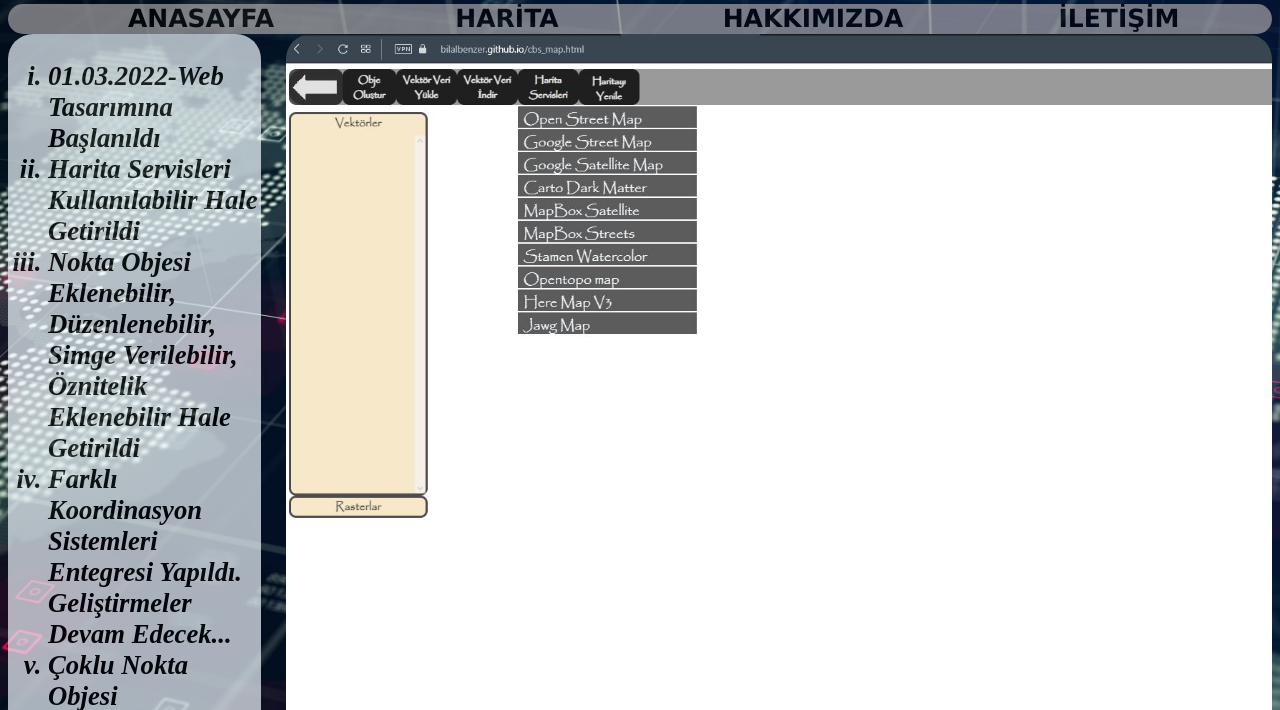
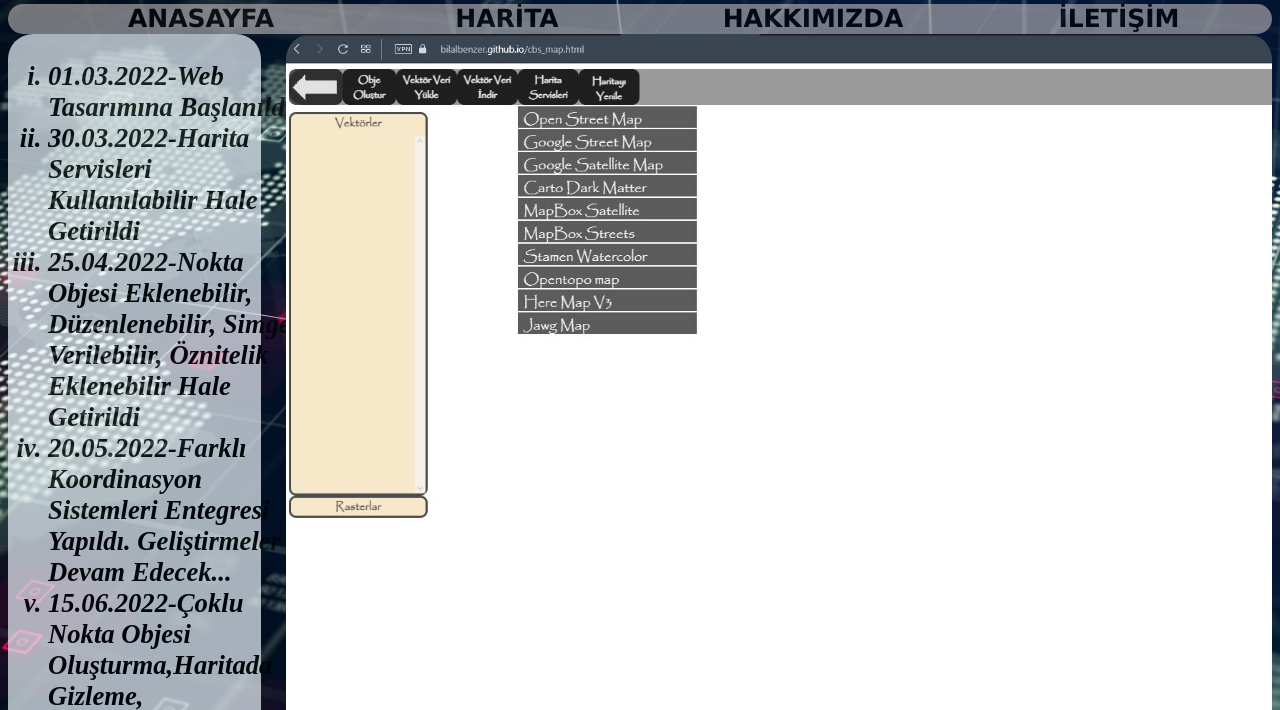
Before and after one commit to bilalbenzer/bilalbenzer.github.io, a plain HTML site: page index.html in a window 1280 px wide. Shown: the part 90-800 px from the top of the page. Drawn offline with Linux system fonts and the light colour scheme.

Commit message:
geliştirmeler

```diff
--- a/css/layout.css
+++ b/css/layout.css
@@ -122,8 +122,14 @@
 }
 #news{
     list-style-type:lower-roman;
+    width: 100%;
+    height: 700px;
+    overflow-y: scroll;
+    scroll-behavior: smooth;
+
 }
 #images{
+    z-index: 1;
     position: relative;
     float: right;
     overflow-y: scroll;
--- a/index.html
+++ b/index.html
@@ -36,10 +36,11 @@
         <div id="updates_and_news">
           <ol id="news">
             <li>01.03.2022-Web Tasarımına Başlanıldı</li>
-            <li>Harita Servisleri Kullanılabilir Hale Getirildi</li>
-            <li>Nokta Objesi Eklenebilir, Düzenlenebilir, Simge Verilebilir, Öznitelik Eklenebilir Hale Getirildi</li>
-            <li>Farklı Koordinasyon Sistemleri Entegresi Yapıldı. Geliştirmeler Devam Edecek...</li>
-            <li>Çoklu Nokta Objesi Oluşturulabilir ve Haritada Gizlenip Gösterilebilir,Yaklaşılabilir</li>
+            <li>30.03.2022-Harita Servisleri Kullanılabilir Hale Getirildi</li>
+            <li>25.04.2022-Nokta Objesi Eklenebilir, Düzenlenebilir, Simge Verilebilir, Öznitelik Eklenebilir Hale Getirildi</li>
+            <li>20.05.2022-Farklı Koordinasyon Sistemleri Entegresi Yapıldı. Geliştirmeler Devam Edecek...</li>
+            <li>15.06.2022-Çoklu Nokta Objesi Oluşturma,Haritada Gizleme, Gösterme,Yaklaşma Tamamlandı</li>
+            <li>15.06.2022-Çoklu Noktalar İçin Haritada Obje Seçerek Düzenleme Özelliği Geliştirilmeye Başlanıldı.</li>
           </ol>
         </div>
         <div id="images">
@@ -57,5 +58,5 @@
   </body>
 </html>
 <script>
-  alert("Uygulamamız tasarım ve içerik olarak henüz geliştirme aşamasındadır. İlginiz için teşekkür ederiz.\nBilal Benzer")
+  alert("Uygulamamız tasarım ve içerik olarak henüz geliştirme aşamasındadır.En İyi Deneyim İçin Bilgisayar Üzerinden Girmeniz Tavsiye Olunur.\nİlginiz için teşekkür ederiz.\nBilal Benzer")
 </script>
--- a/js/create_multi_point.js
+++ b/js/create_multi_point.js
@@ -139,6 +139,7 @@ class multi_point {
     this.layers.push(asd)
     for (var c in this.layers){
       this.layers[c].addTo(map)
+      this.layers[c].bindPopup(c)
       var x = Object.keys(this.layers[c]._layers)[0]
       this.coordinats.push([this.layers[c]._layers[x]._latlng.lat,this.layers[c]._layers[x]._latlng.lng])
       if (map_layers.includes(parseInt(x))===false){
@@ -204,5 +205,8 @@ class multi_point {
       map.fitBounds(this.coordinats)
     }
   }
+  katmanduzenle(){
+    console.log(this.layers)
+  }
   oznitelikpenceresikapat(){}
 }
```
